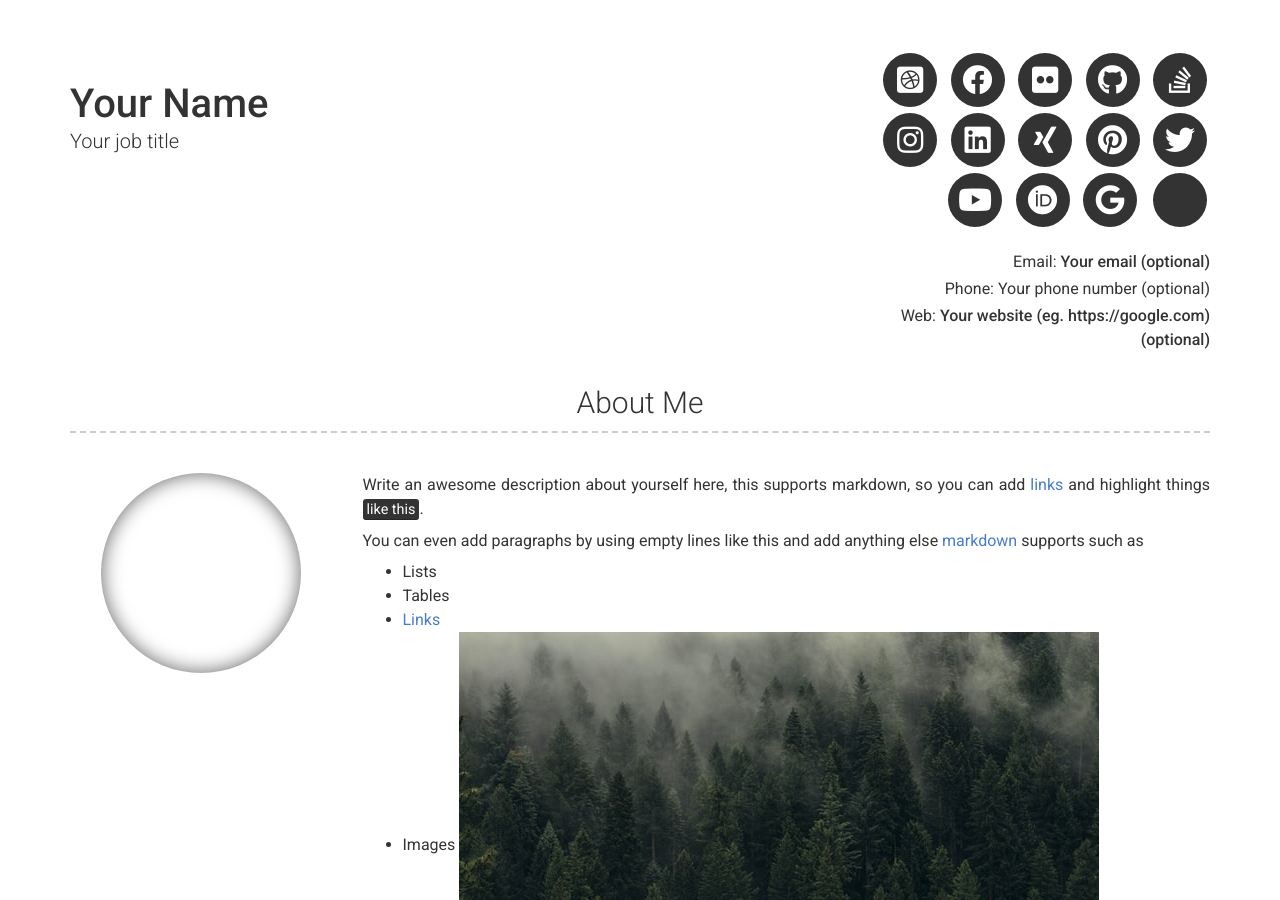
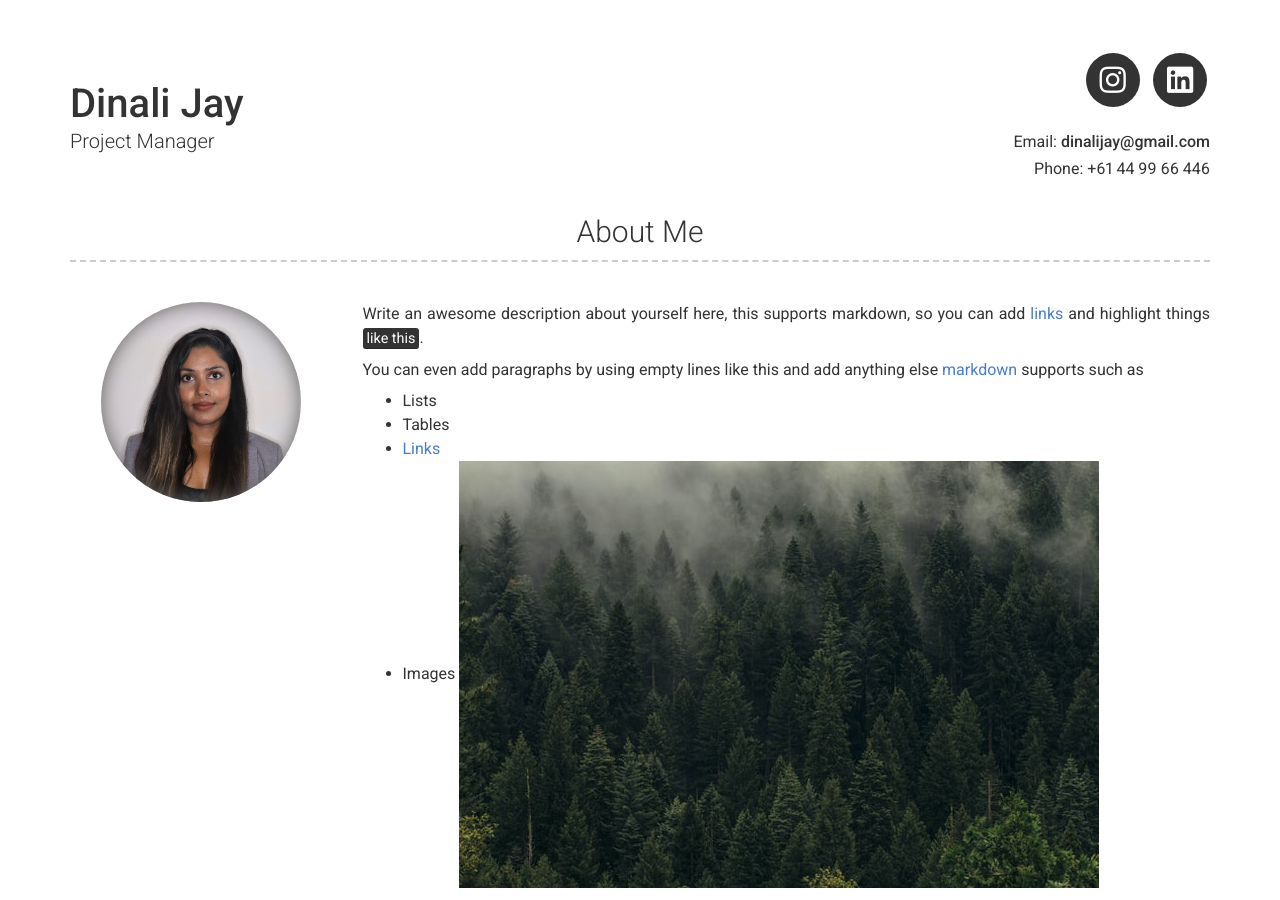
Before and after one commit to dontgimmedrama/dinali, a Jekyll site: the page built from index.md, in a window 1280 px wide and 900 px high. Built offline with Jekyll 4.4.1, drawn with Linux system fonts in a browser that asks for light colours; nearby versions of some CDN libraries; some of the changed text lies outside the part shown.

Commit message:
Add files via upload

```diff
--- a/_config.yml
+++ b/_config.yml
@@ -1,43 +1,43 @@
 # Site
-#repository: Git repository where your resume will be hosted, only required if you are hosting on GitHub (eg. sproogen/modern-resume-theme)
+repository: Git repository where your resume will be hosted, only required if you are hosting on GitHub (eg. sproogen/modern-resume-theme)
 # favicon: Directory of your favicon (eg. images/favicon.ico)(optional)
 
 # Content configuration version
 version: 2
 
 # Personal info
-name: Your Name
-title: Your job title
-email: Your email (optional)
+name: Dinali Jay
+title: Project Manager
+email: dinalijay@gmail.com
 # email_title: Email (Email title override)
-phone: Your phone number (optional)
+phone: +61 44 99 66 446
 # phone_title: Phone (Phone title override)
-website: Your website (eg. https://google.com)(optional)
+# website: Your website (eg. https://google.com)(optional)
 # website_title: Web (Website title override)
 
 # Dark Mode (true/false/never)
 darkmode: false
 
 # Social links
-twitter_username: jekyllrb
-github_username:  jekyll
-stackoverflow_username: "00000001"
-dribbble_username: jekyll
-facebook_username: jekyll
-flickr_username: jekyll
-instagram_username: jekyll
-linkedin_username: jekyll
-xing_username: jekyll
-pinterest_username: jekyll
-youtube_username: jekyll
-orcid_username: 0000-0000-0000-0000
-googlescholar_username: D847cGsAAAAJ
+# twitter_username: jekyllrb
+# github_username:  jekyll
+# stackoverflow_username: "00000001"
+# dribbble_username: jekyll
+# facebook_username: jekyll
+# flickr_username: jekyll
+instagram_username: dinalijay
+linkedin_username: dinalijay
+# xing_username: jekyll
+# pinterest_username: jekyll
+# youtube_username: jekyll
+# orcid_username: 0000-0000-0000-0000
+# googlescholar_username: D847cGsAAAAJ
 
 # Additional icon links
-additional_links:
-- title: Link name
-  icon: Font Awesome brand icon name (eg. fab fa-twitter) (https://fontawesome.com/icons?d=gallery&s=brands&m=free)
-  url: Link url (eg. https://google.com)
+# additional_links:
+# - title: Link name
+#   icon: Font Awesome brand icon name (eg. fab fa-twitter) (https://fontawesome.com/icons?d=gallery&s=brands&m=free)
+#   url: Link url (eg. https://google.com)
 # - title: another link
 #   icon: font awesome brand icon name (eg. fab fa-twitter) (https://fontawesome.com/icons?d=gallery&s=brands&m=free)
 #   url: Link url (eg. https://google.com)
@@ -50,7 +50,7 @@ additional_links:
 
 # About Section
 # about_title: About Me (Use this to override about section title)
-about_profile_image: Directory of profile image (eg. images/profile.jpg)
+about_profile_image: images/profile.jpg
 about_content: | # this will include new lines to allow paragraphs
   Write an awesome description about yourself here, this supports markdown, so you can add [links](http://foobar.com) and highlight things <mark>like this</mark>.
 
```
